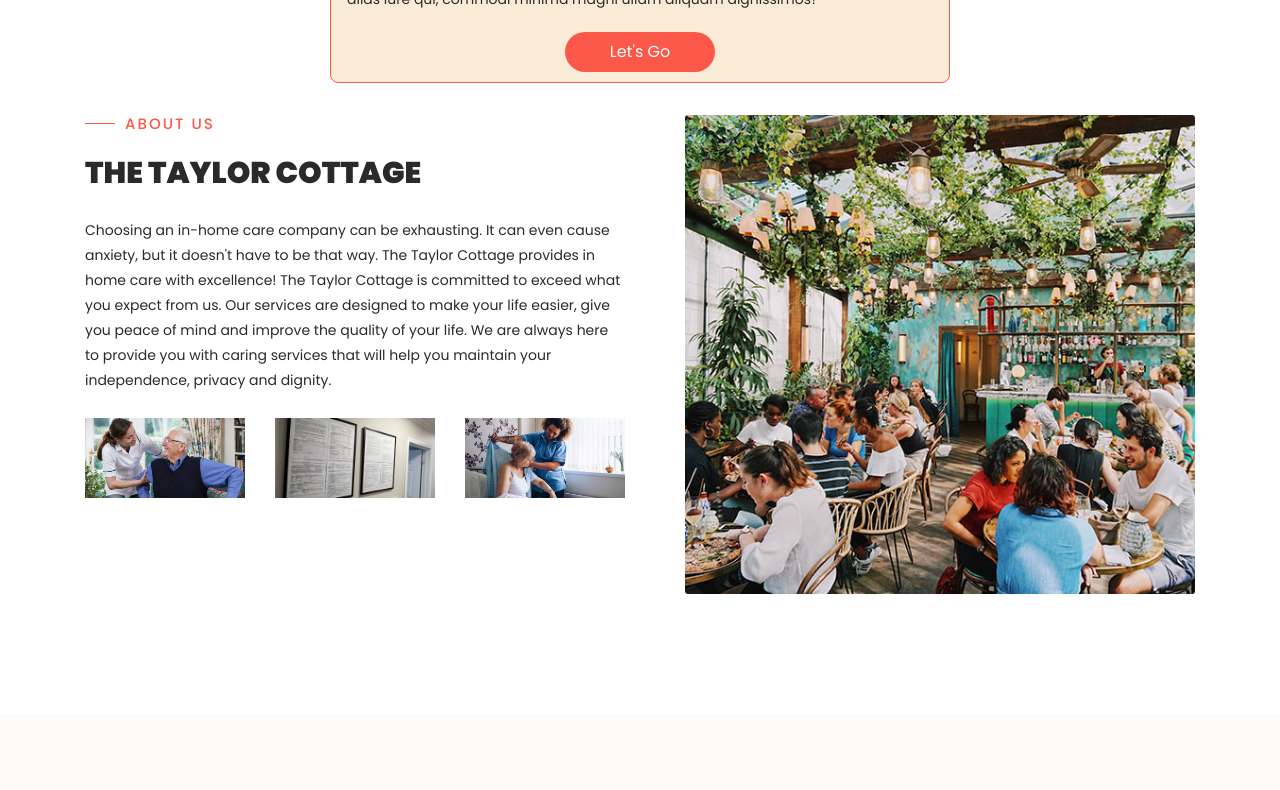
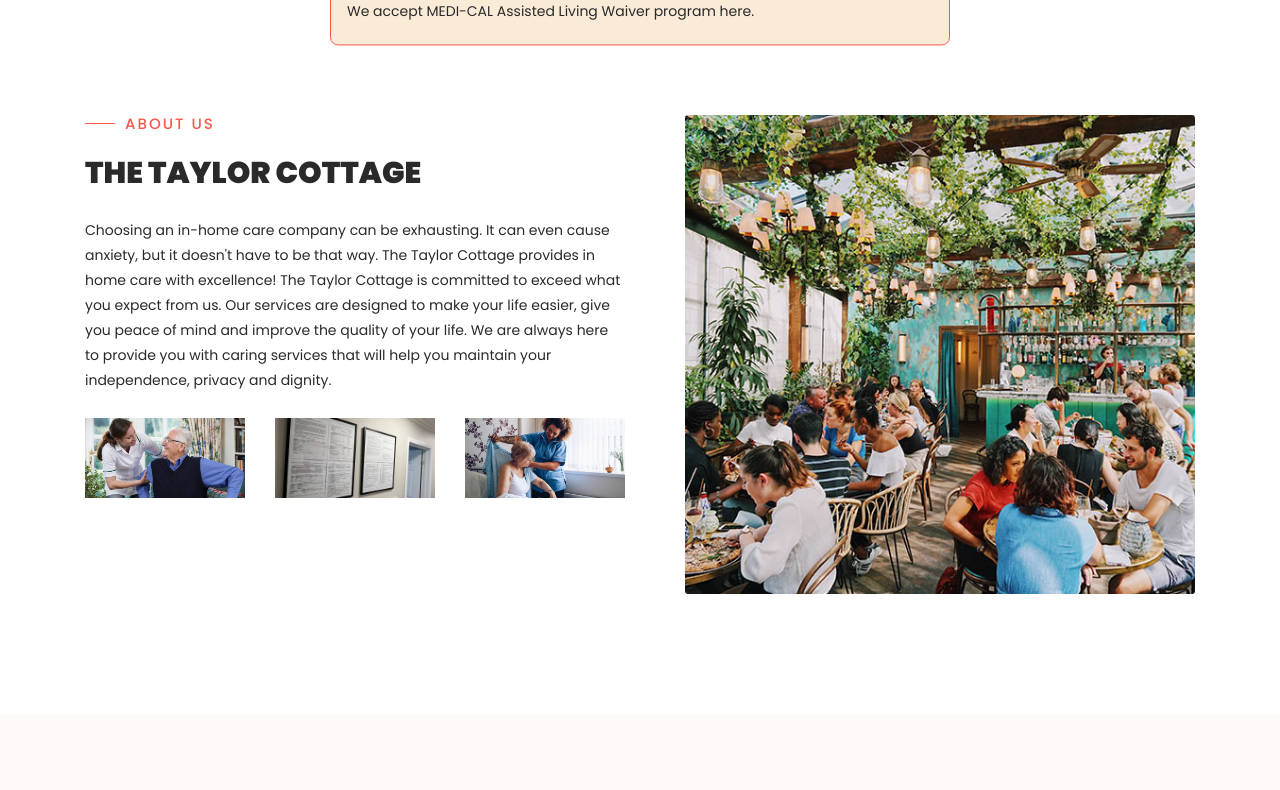
Before and after one commit to Vietnhaccenter123/thetaylorcare, a plain HTML site: page index.html in a window 1280 px wide. Shown: the part 622-1412 px from the top of the page. Drawn offline with Linux system fonts and the light colour scheme.

Commit message:
second commits

```diff
--- a/assets/css/templatemo-klassy-cafe.css
+++ b/assets/css/templatemo-klassy-cafe.css
@@ -1057,7 +1057,7 @@
   background-image: url(../images/Our-Facilities-1.jpg);
 }
 .card2 {
-  background-image: url(../images/Our-Facilities-2.jpg);
+  background-image: url(../images/Our-Facilities-3.jpg);
 }
 .card3 {
   background-image: url(../images/Our-Facilities-3.jpg);
@@ -1747,7 +1747,6 @@
   }
 }
 
-
 #preloader .jumper > div {
   background-color: #fff;
   width: 10px;
--- a/index.html
+++ b/index.html
@@ -817,11 +817,8 @@
         </div>
         <h1>Welcome!</h1>
         <p class="van">
-            Lorem, ipsum dolor sit amet consectetur adipisicing elit. Expedita distinctio fugiat alias iure qui,
-            commodi
-            minima magni ullam aliquam dignissimos?
+            We accept MEDI-CAL Assisted Living Waiver program here.
         </p>
-        <a class="letgo" href="#top">Let's Go</a>
     </div>
 
     <style media="screen">
```
